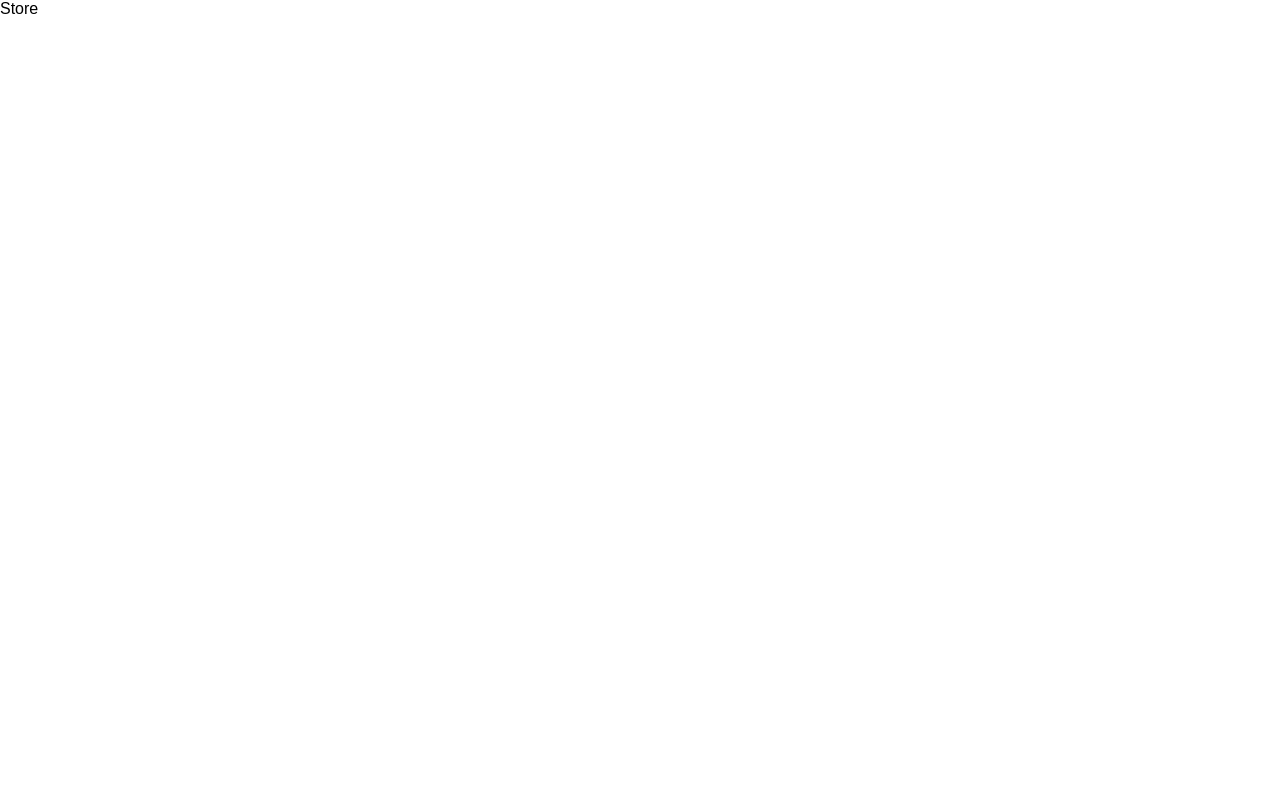
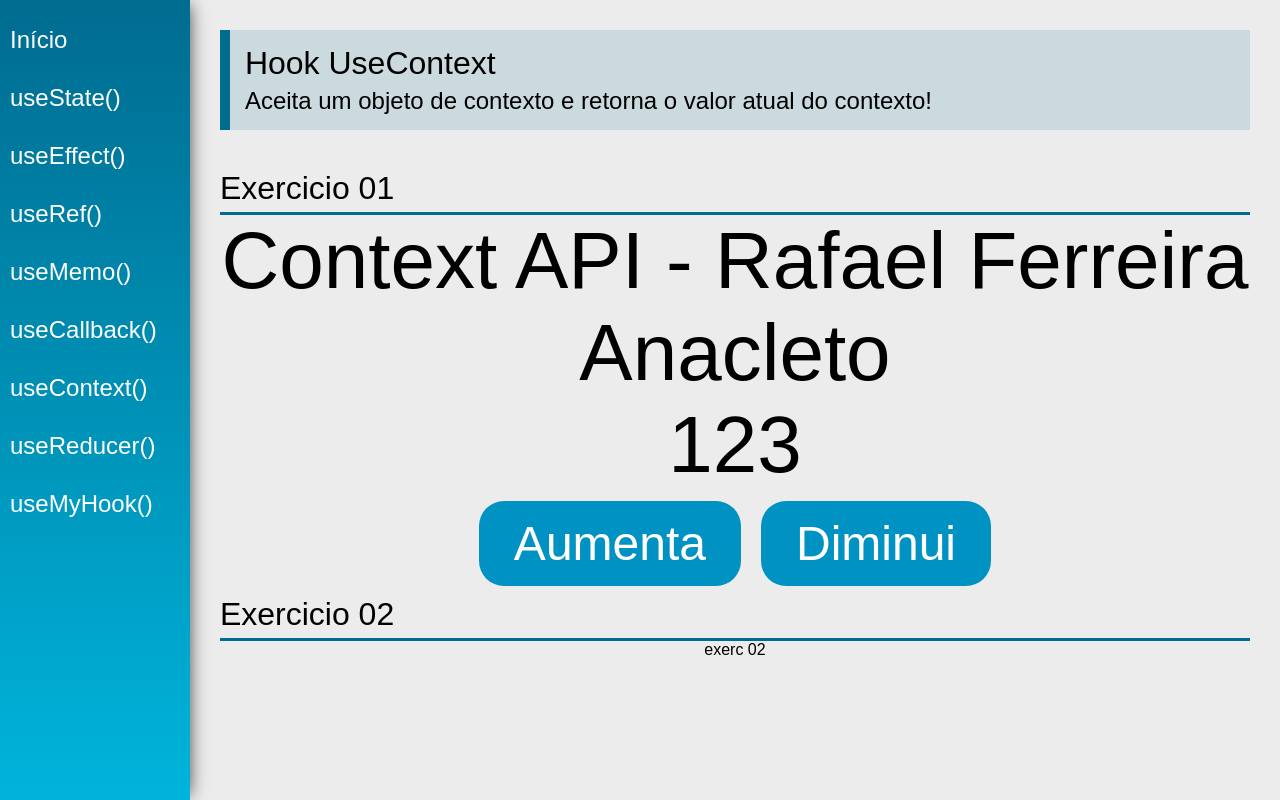
Before and after one commit to rafaelanacleto/hooks, a React (Create React App) app: page /useContext in a window 1280 px wide. Built offline with nearby package versions, Linux system fonts and the light colour scheme.

Commit message:
Iniciando use reducer

```diff
--- a/src/data/Store.jsx
+++ b/src/data/Store.jsx
@@ -1,11 +1,33 @@
-import React from "react";
+import React, { useState } from "react";
+import App from "../views/App";
+
+const initialState = {
+    number: 0,
+    text: 'context api + Hooks'
+}
+
+export const AppContext = React.createContext(initialState)
 
 const Store = props => {
 
+    const [state, setState] = useState(AppContext)
+
+    function updateState(key, value) {
+        setState({
+            ...state,
+            [key]: value
+        })
+    }
+
     return (
-        <div>
-            Store
-        </div>
+        <AppContext.Provider value={{
+            number: state.number,
+            text: state.text,
+            setNumber: n => updateState('number', n),
+            setNumber: t => updateState('text', t)
+        }}>
+            {props.children}
+        </AppContext.Provider>
     )
 }
 
--- a/src/views/examples/UseContext.jsx
+++ b/src/views/examples/UseContext.jsx
@@ -1,5 +1,6 @@
 import React, { useContext } from 'react'
 import PageTitle from '../../components/layout/PageTitle'
+import SectionTitle from '../../components/layout/SectionTitle'
 
 import DataContext from '../../data/DataContext'
 
@@ -20,7 +21,7 @@ const UseContext = (props) => {
                 title="Hook UseContext"
                 subtitle="Aceita um objeto de contexto e retorna o valor atual do contexto!"
             />
-
+            <SectionTitle title="Exercicio 01" />
             <div className="center">
                 <span className="text">{context.state.text}</span>
                 <span className="text">{context.state.number}</span>
@@ -35,6 +36,11 @@ const UseContext = (props) => {
                     </button>
                 </div>
             </div>
+
+            <SectionTitle title="Exercicio 02" />
+            <div className="center">
+                exerc 02
+            </div>
         </div>
     )
 }
```
